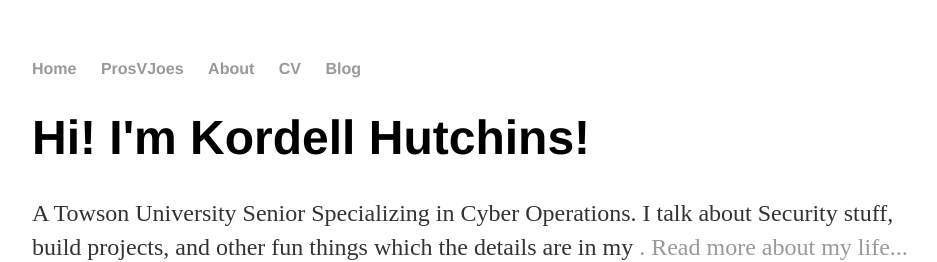
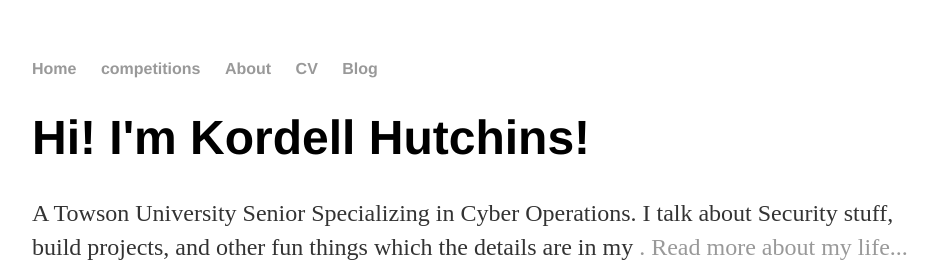
Before and after one commit to hazarky/hazarky.github.io, a Jekyll site: the page built from index.html, in a window 1280 px wide. Shown: the top 262 px of the page, without its empty margins (160-1097 px from the left). Built offline with Jekyll 4.4.1, drawn with Linux system fonts in a browser that asks for light colours.

Commit message:
Update default.html

```diff
--- a/_layouts/default.html
+++ b/_layouts/default.html
@@ -9,7 +9,7 @@
     <nav>
      <ul>
        <li><a href="/">Home</a></li>
-       <li><a href="/prosvjoes">ProsVJoes</li>
+       <li><a href="/competitions">competitions</li>
 	        	<li><a href="/about">About</a></li>
         		<li><a href="/cv">CV</a></li>
         		<li><a href="/blog">Blog</a></li>
```
